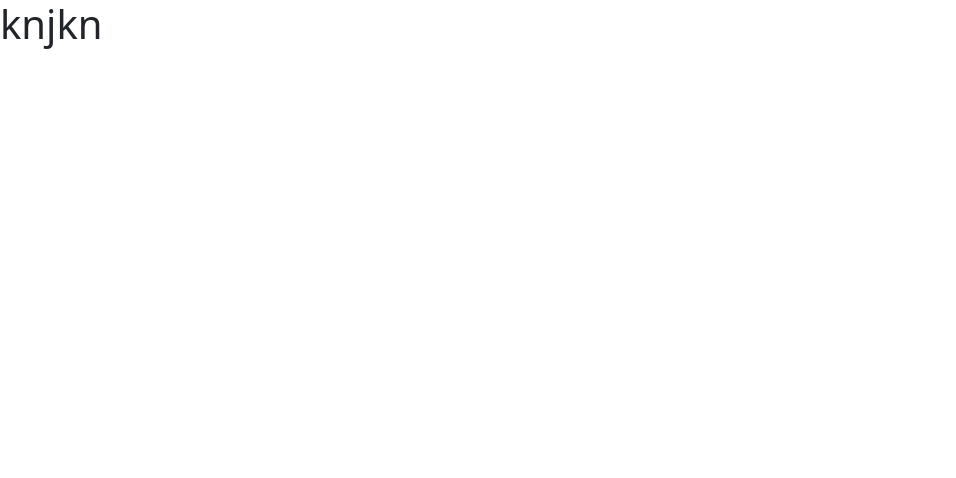
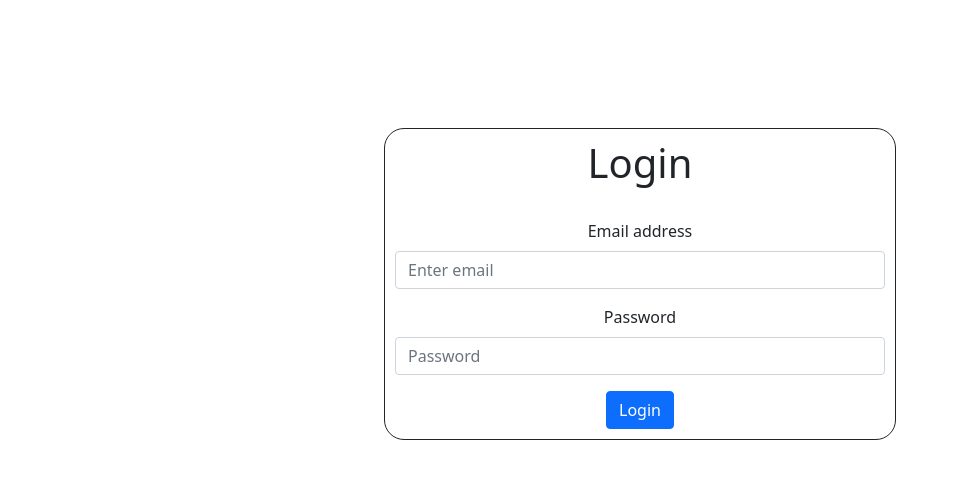
Before and after one commit to Dilansilva/Online-Shopping-MERN, a React (Create React App) app: page / in a window 1280 px wide. Shown: the top 478 px of the page, without its empty margins (0-956 px from the left). Built offline with nearby package versions, Linux system fonts and the light colour scheme.

Commit message:
main sign up page is done

```diff
--- a/src/SignUp/SignUp.js
+++ b/src/SignUp/SignUp.js
@@ -1,9 +1,43 @@
-import React from 'react'
+import React ,{useState}from 'react';
+import { Form,Button } from 'react-bootstrap';
+import '../Login/Login.css';
 
 const SignUp = () => {
+
+    const [error,setError] = useState({
+        email: null,
+        password: null
+      });
+
     return (
         <>
-            <h1>knjkn</h1>
+        <div className="main-header">
+      <div className="inner-header">
+        <h1>Login</h1>
+        <br />
+        <Form>
+          <Form.Group className="mb-3" controlId="formBasicEmail">
+            <Form.Label>Email address</Form.Label>
+            <Form.Control type="email" placeholder="Enter email" />
+            <Form.Text className="red-color-text">
+              {error.email}
+            </Form.Text>
+          </Form.Group>
+
+          <Form.Group className="mb-3" controlId="formBasicPassword">
+            <Form.Label>Password</Form.Label>
+            <Form.Control type="password" placeholder="Password" />
+            <Form.Text className="red-color-text">
+              {error.password}
+            </Form.Text>
+          </Form.Group>
+
+          <Button variant="primary" type="submit">
+            Login
+          </Button>
+        </Form>
+      </div>
+    </div>
         </>
     )
 }
```
